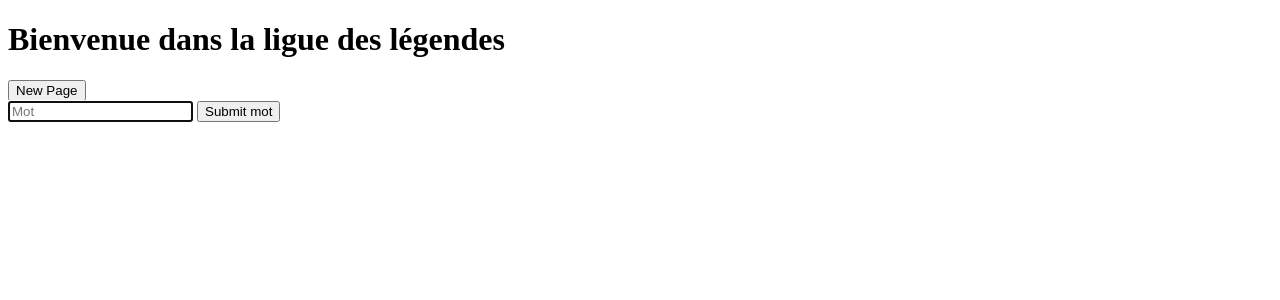
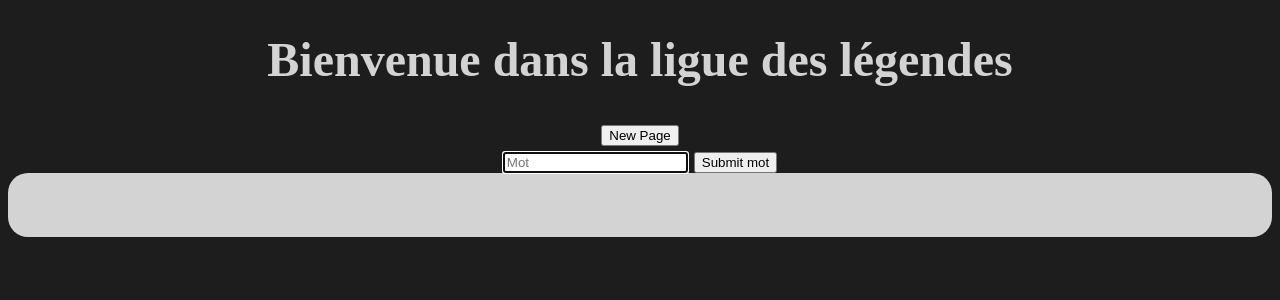
Before and after one commit to MariusFe/seman-game, a Flask app: page / in a window 1280 px wide. Shown: the top 300 px of the page. Run offline with Flask 2, Linux system fonts and the light colour scheme.

Commit message:
The Goat's Branche

```diff
--- a/index.html
+++ b/index.html
@@ -30,8 +30,10 @@
                 </button>
         </div>
 
-        <p id="titre"></p>
+        <div id="letsplay">
+            <p id="titre"></p>
 
-        <p id="article"></p>
+            <p id="article"></p>
+        </div>
     </body>
 </html>
--- a/static/css/style.css
+++ b/static/css/style.css
@@ -7,6 +7,14 @@ EVERY GODDAM THING */
     Keep new_trouve before trouve
     Character goes in priority too
 */
+
+body{
+    background-color: #1d1d1d;
+    color: lightgrey;
+    text-align: center;
+    font-size: 1.5em;
+}
+
 .titre {
     font-size: 2.5em;
     font-weight: bold;
@@ -29,7 +37,7 @@ EVERY GODDAM THING */
     background-color: white;
 }
 .proche {
-    background-color: rgb(67, 67, 207);
+    background-color: rgb(60,60,60);
 }
 
 /* The rest */
@@ -38,9 +46,11 @@ EVERY GODDAM THING */
 }
 p > span {
     display: inline-block;
+    padding: 5px;
 }
-p > span:not(:first-of-type) {
+p > span:not(:first-of-type):not(.character) { /* hihi comme ça on ne le fait pas sur les characters (se prononce engine) */
     margin-top: 5px;
+    margin-left: 5px;
 }
 
 /* Affcihage mots en fonction de l'état du pourcentage d'accuracy */
@@ -56,3 +66,10 @@ p > span:not(:first-of-type) {
 .top{
     color: yellow;
 }
+
+
+#letsplay{
+    background-color: lightgrey;
+    border-radius: 20px;
+    padding: 20px;
+}
```
Also changed, not shown: static/js/script.js (+24 -15 lines).
